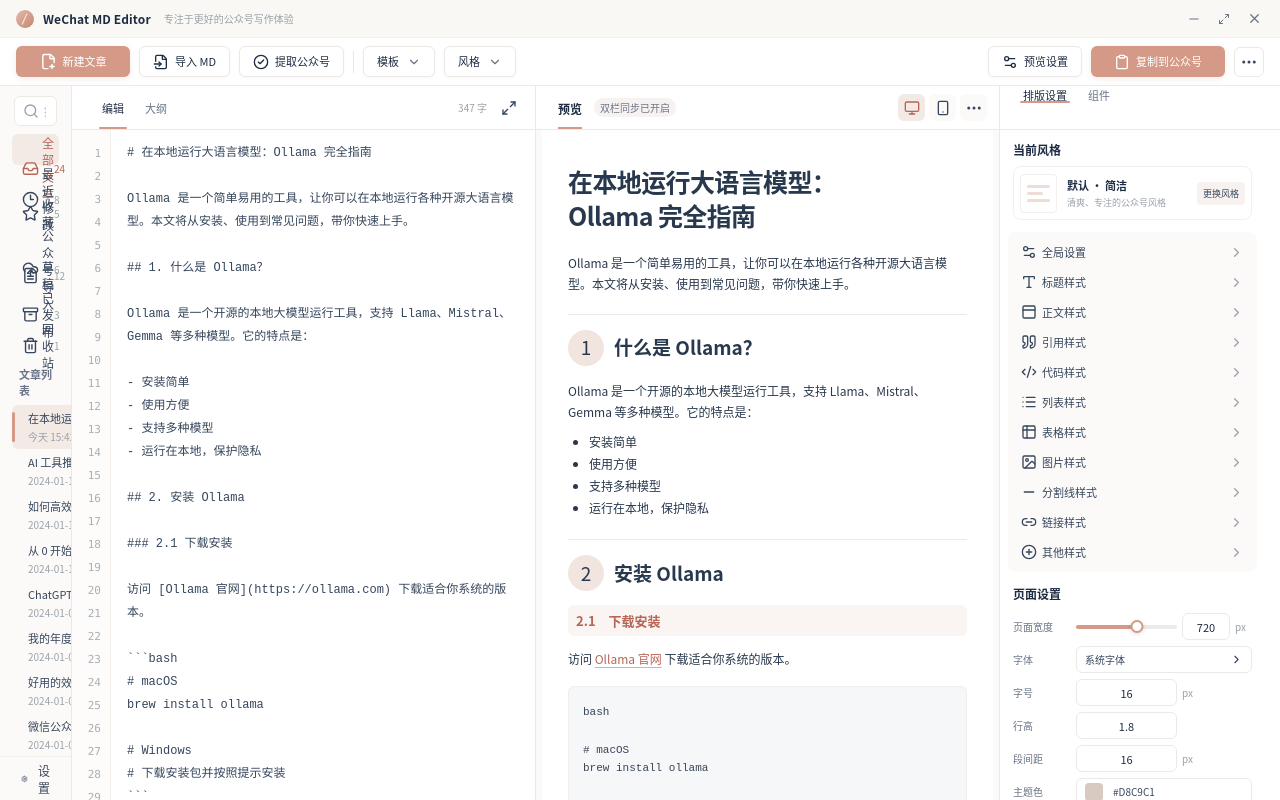
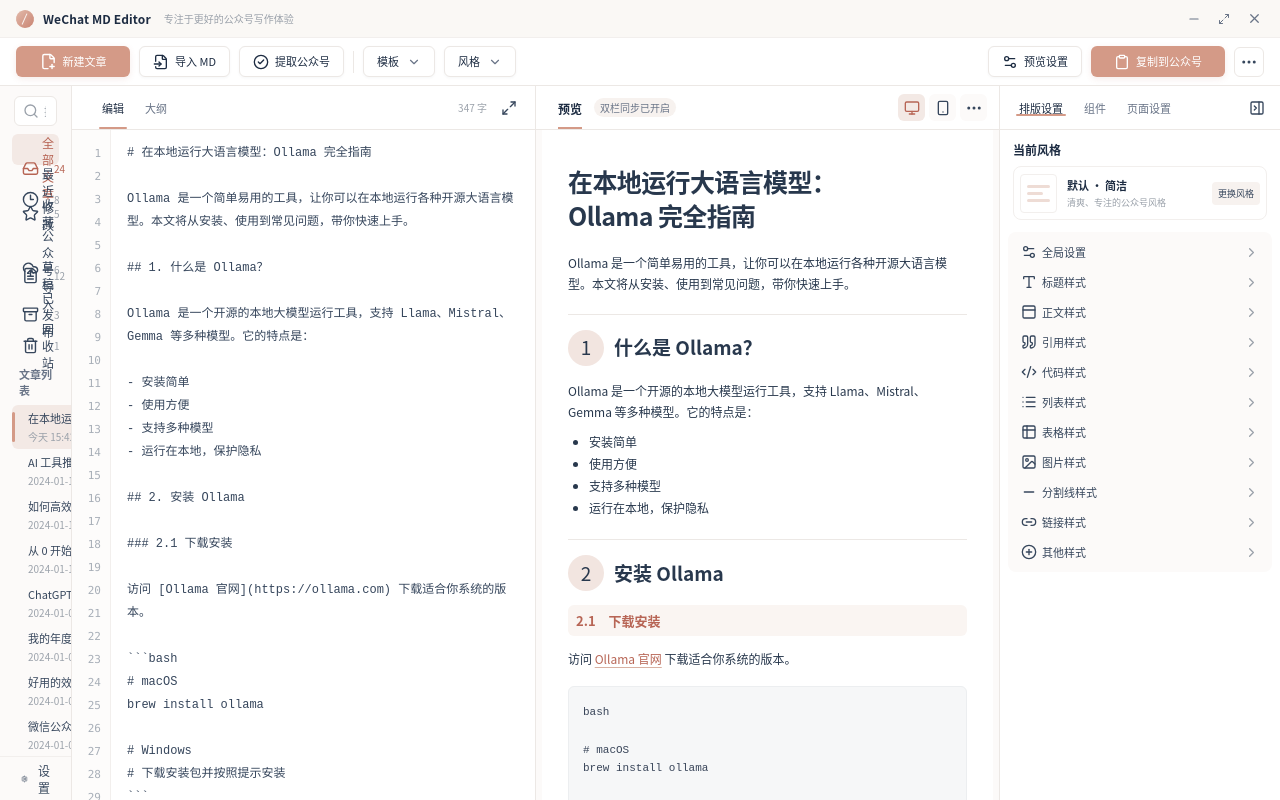
Before and after one commit to Jov3c/WeChat-md, a React (Vite) app: page / in a window 1280 px wide. Built offline with nearby package versions, Linux system fonts and the light colour scheme.

Commit message:
feat: add collapsible settings workspace

```diff
--- a/src/app/App.module.css
+++ b/src/app/App.module.css
@@ -1,34 +1,45 @@
 .app { width: 100vw; height: 100vh; overflow: hidden; background: var(--bg-app); color: var(--text-primary); }
 .workspace {
+  --workspace-sidebar-width: var(--sidebar-width);
   display: grid;
   min-height: 0;
   height: calc(100vh - var(--titlebar-height) - var(--toolbar-height));
   grid-template-columns: var(--sidebar-width) minmax(420px, 1fr) minmax(440px, 1.02fr) var(--settings-width);
   grid-template-rows: minmax(0, 1fr);
   overflow: hidden;
+  transition: grid-template-columns 180ms var(--ease-standard);
 }
 
 .workspace > * { min-height: 0; overflow: hidden; }
 
 @media (max-width: 1440px) {
-  .workspace { grid-template-columns: 235px minmax(400px, 1fr) minmax(420px, 1fr) 290px; }
+  .workspace { --workspace-sidebar-width: 235px; grid-template-columns: 235px minmax(400px, 1fr) minmax(420px, 1fr) 290px; }
 }
 
 @media (max-width: 1365px) {
-  .workspace { grid-template-columns: 72px minmax(390px, 1fr) minmax(420px, 1fr) 280px; }
+  .workspace { --workspace-sidebar-width: 72px; grid-template-columns: 72px minmax(390px, 1fr) minmax(420px, 1fr) 280px; }
   .workspace > :first-child { overflow: hidden; }
 }
 
 @media (max-width: 1179px) {
-  .workspace { grid-template-columns: 64px minmax(280px, 0.9fr) minmax(340px, 1.1fr) 250px; }
+  .workspace { --workspace-sidebar-width: 64px; grid-template-columns: 64px minmax(280px, 0.9fr) minmax(340px, 1.1fr) 250px; }
 }
 
 @media (max-width: 959px) {
-  .workspace { grid-template-columns: 58px minmax(270px, 0.9fr) minmax(330px, 1.1fr) 230px; }
+  .workspace { --workspace-sidebar-width: 58px; grid-template-columns: 58px minmax(270px, 0.9fr) minmax(330px, 1.1fr) 230px; }
 }
 
 @media (max-height: 1000px) and (min-width: 1366px) {
   .workspace {
+    --workspace-sidebar-width: var(--sidebar-width);
     grid-template-columns: var(--sidebar-width) minmax(336px, 1fr) minmax(352px, 1.02fr) var(--settings-width);
   }
 }
+
+.workspace[data-settings-open='false'] {
+  grid-template-columns: var(--workspace-sidebar-width) minmax(0, 1fr) minmax(0, 1.02fr);
+}
+
+@media (prefers-reduced-motion: reduce) {
+  .workspace { transition: none; }
+}
--- a/src/app/App.tsx
+++ b/src/app/App.tsx
@@ -1,4 +1,4 @@
-import { useState } from 'react'
+import { useEffect, useRef, useState } from 'react'
 import { TitleBar } from '../components/chrome/TitleBar'
 import { Toolbar } from '../components/chrome/Toolbar'
 import { EditorPanel } from '../components/editor/EditorPanel'
@@ -16,7 +16,20 @@
   const [settingsTab, setSettingsTab] = useState('layout')
   const [device, setDevice] = useState<PreviewDevice>('desktop')
   const [pageWidth, setPageWidth] = useState([720])
+  const [settingsOpen, setSettingsOpen] = useState(true)
   const [toastOpen, setToastOpen] = useState(false)
+  const sidebarToggleStarted = useRef(false)
+
+  useEffect(() => {
+    if (!sidebarToggleStarted.current) return
+    const label = settingsOpen ? '隐藏右侧边栏' : '显示右侧边栏'
+    document.querySelector<HTMLButtonElement>(`button[aria-label="${label}"]`)?.focus()
+  }, [settingsOpen])
+
+  const setRightSidebarOpen = (open: boolean) => {
+    sidebarToggleStarted.current = true
+    setSettingsOpen(open)
+  }
 
   const selectArticle = (id: string) => {
     const article = articles.find((item) => item.id === id)
@@ -34,11 +47,11 @@
         onExtract={() => undefined}
         onCopy={() => setToastOpen(true)}
       />
-      <div className={styles.workspace}>
+      <div className={styles.workspace} role="region" aria-label="编辑工作区" data-settings-open={settingsOpen}>
         <Sidebar articles={articles} selectedId={selectedId} onSelect={selectArticle} />
         <EditorPanel value={content} onChange={setContent} tab={editorTab} onTabChange={setEditorTab} />
-        <PreviewPanel device={device} onDeviceChange={setDevice} syncEnabled />
-        <SettingsPanel tab={settingsTab} onTabChange={setSettingsTab} pageWidth={pageWidth} onPageWidthChange={setPageWidth} />
+        <PreviewPanel device={device} onDeviceChange={setDevice} syncEnabled settingsOpen={settingsOpen} onShowSettings={() => setRightSidebarOpen(true)} />
+        {settingsOpen && <SettingsPanel tab={settingsTab} onTabChange={setSettingsTab} pageWidth={pageWidth} onPageWidthChange={setPageWidth} onClose={() => setRightSidebarOpen(false)} />}
       </div>
       <Toast open={toastOpen} onOpenChange={setToastOpen} message="已复制到剪贴板" />
     </main>
--- a/src/components/settings/SettingsPanel.module.css
+++ b/src/components/settings/SettingsPanel.module.css
@@ -1,9 +1,21 @@
 .panel { min-width: 0; min-height: 0; height: 100%; overflow: hidden; background: var(--bg-panel); }
-.header { height: var(--panel-header-height); padding-left: 25px; border-bottom: 1px solid var(--border); }
+.header { display: flex; height: var(--panel-header-height); align-items: center; justify-content: space-between; gap: 8px; padding: 0 10px 0 20px; border-bottom: 1px solid var(--border); }
+.header > button { width: 30px; height: 30px; flex: none; border: 0; background: transparent; }
 .content,
-.componentContent { min-height: 0; height: calc(100% - var(--panel-header-height)); overflow-y: auto; overscroll-behavior: contain; scrollbar-gutter: stable; }
+.componentContent,
+.pageContent {
+  min-height: 0;
+  height: calc(100% - var(--panel-header-height));
+  overflow-x: hidden;
+  overflow-y: auto;
+  overscroll-behavior: contain;
+  scrollbar-width: none;
+}
+.content::-webkit-scrollbar,
+.componentContent::-webkit-scrollbar,
+.pageContent::-webkit-scrollbar { display: none; }
 .content { padding: 17px 18px 30px; }
-.content h3, .componentContent h3 { margin: 0 0 12px; font-size: 14px; }
+.content h3, .componentContent h3, .pageContent h3 { margin: 0 0 12px; font-size: 14px; }
 .styleCard { display: grid; min-height: 68px; grid-template-columns: 48px 1fr auto; align-items: center; gap: 10px; padding: 8px; background: #fff; }
 .stylePreview { display: flex; width: 46px; height: 48px; flex-direction: column; justify-content: center; gap: 5px; padding: 8px; border: 1px solid var(--border-light); border-radius: var(--radius-xs); background: #fff; }
 .stylePreview i { display: block; height: 3px; border-radius: 99px; background: var(--accent-soft); }
@@ -16,7 +28,8 @@
 .settingRow { display: grid; width: 100%; height: 37px; grid-template-columns: 25px 1fr auto; align-items: center; padding: 0 10px; border: 0; border-radius: var(--radius-sm); background: transparent; color: var(--text-body); text-align: left; cursor: pointer; }
 .settingRow:hover { background: var(--bg-hover); }
 .settingRow svg:last-child { color: var(--text-muted); }
-.pageSettings { margin-top: 20px; }
+.pageContent { padding: 22px 18px; }
+.pageSettings { margin: 0; }
 .controlRow { display: grid; min-height: 41px; grid-template-columns: 70px minmax(0, 1fr) 60px 20px; align-items: center; gap: 7px; color: var(--text-secondary); font-size: 12px; }
 .controlRow .slider { min-width: 0; }
 .controlRow input { height: 31px; padding: 0 7px; text-align: center; }
@@ -29,9 +42,9 @@
 .componentCard { display: flex; height: 46px; align-items: center; justify-content: space-between; margin-bottom: 9px; padding: 0 13px; color: var(--text-body); }
 
 @media (max-height: 1000px) {
-  .header { padding-left: 20px; }
+  .header { padding: 0 8px 0 16px; }
   .content { padding: 11px 13px 20px; }
-  .content h3, .componentContent h3 { margin-bottom: 8px; font-size: 12px; }
+  .content h3, .componentContent h3, .pageContent h3 { margin-bottom: 8px; font-size: 12px; }
   .styleCard { min-height: 54px; grid-template-columns: 39px 1fr auto; gap: 8px; padding: 6px; }
   .stylePreview { width: 37px; height: 39px; gap: 4px; padding: 6px; }
   .styleCard strong { margin-bottom: 3px; font-size: 11px; }
@@ -39,12 +52,12 @@
   .styleCard button { padding: 5px 6px; }
   .group { margin-top: 12px; padding: 5px; }
   .settingRow { height: 30px; grid-template-columns: 21px 1fr auto; padding-inline: 8px; font-size: 11px; }
-  .pageSettings { margin-top: 13px; }
   .controlRow { min-height: 33px; grid-template-columns: 58px minmax(0, 1fr) 48px 17px; gap: 5px; font-size: 10px; }
   .controlRow input, .selectLike, .colorValue { height: 27px; }
   .selectLike, .colorValue { padding-inline: 8px; }
   .colorValue i { width: 18px; height: 18px; }
   .componentContent { padding: 16px 13px; }
+  .pageContent { padding: 16px 13px; }
   .componentCard { height: 38px; margin-bottom: 7px; font-size: 11px; }
 }
 
--- a/src/components/settings/SettingsPanel.tsx
+++ b/src/components/settings/SettingsPanel.tsx
@@ -1,5 +1,5 @@
-import { ChevronRight, Code2, Image, Link2, List, Minus, PanelTop, PlusCircle, Quote, Settings2, Table2, Type } from 'lucide-react'
-import { Card, Input, Slider, Tabs } from '../ui'
+import { ChevronRight, Code2, Image, Link2, List, Minus, PanelRightClose, PanelTop, PlusCircle, Quote, Settings2, Table2, Type } from 'lucide-react'
+import { Card, IconButton, Input, Slider, Tabs } from '../ui'
 import styles from './SettingsPanel.module.css'
 
 export interface SettingsPanelProps {
@@ -7,6 +7,7 @@
   onTabChange: (tab: string) => void
   pageWidth: number[]
   onPageWidthChange: (value: number[]) => void
+  onClose: () => void
 }
 
 const settings = [
@@ -18,14 +19,15 @@
   { label: '其他样式', icon: PlusCircle },
 ]
 
-export function SettingsPanel({ tab, onTabChange, pageWidth, onPageWidthChange }: SettingsPanelProps) {
+export function SettingsPanel({ tab, onTabChange, pageWidth, onPageWidthChange, onClose }: SettingsPanelProps) {
   return (
     <aside className={styles.panel} role="region" aria-label="排版设置">
       <header className={styles.header}>
-        <Tabs ariaLabel="设置区域" items={[{ value: 'layout', label: '排版设置' }, { value: 'components', label: '组件' }]} value={tab} onValueChange={onTabChange} />
+        <Tabs ariaLabel="设置区域" items={[{ value: 'layout', label: '排版设置' }, { value: 'components', label: '组件' }, { value: 'page', label: '页面设置' }]} value={tab} onValueChange={onTabChange} />
+        <IconButton label="隐藏右侧边栏" onClick={onClose}><PanelRightClose size={16} /></IconButton>
       </header>
       {tab === 'layout' ? (
-        <div className={styles.content} role="region" aria-label="可滚动排版设置内容">
+        <div className={styles.content} role="region" aria-label="可滚动设置内容">
           <section>
             <h3>当前风格</h3>
             <Card className={styles.styleCard}>
@@ -39,6 +41,9 @@
               <button className={styles.settingRow} type="button" key={label}><Icon size={16} /><span>{label}</span><ChevronRight size={15} /></button>
             ))}
           </section>
+        </div>
+      ) : tab === 'page' ? (
+        <div className={styles.pageContent} role="region" aria-label="可滚动设置内容">
           <section className={styles.pageSettings}>
             <h3>页面设置</h3>
             <div className={styles.controlRow}><span>页面宽度</span><div className={styles.slider}><Slider label="页面宽度" value={pageWidth} min={560} max={820} onValueChange={onPageWidthChange} /></div><Input aria-label="页面宽度数值" value={pageWidth[0]} readOnly /><em>px</em></div>
@@ -50,7 +55,7 @@
           </section>
         </div>
       ) : (
-        <div className={styles.componentContent} role="region" aria-label="可滚动排版设置内容">
+        <div className={styles.componentContent} role="region" aria-label="可滚动设置内容">
           <h3>组件样式</h3>
           <p>为文章中的独立内容块选择样式。</p>
           {['信息卡片', '步骤列表', '重点提示', '图片说明'].map((item) => <Card className={styles.componentCard} key={item}>{item}<ChevronRight size={15} /></Card>)}
--- a/src/styles/global.css
+++ b/src/styles/global.css
@@ -5,6 +5,16 @@
 *::after {
   box-sizing: border-box;
 }
+
+* {
+  scrollbar-width: thin;
+  scrollbar-color: var(--scrollbar-thumb) transparent;
+}
+
+*::-webkit-scrollbar { width: 6px; height: 6px; }
+*::-webkit-scrollbar-track { background: transparent; }
+*::-webkit-scrollbar-thumb { border-radius: 999px; background: var(--scrollbar-thumb); }
+*::-webkit-scrollbar-thumb:hover { background: var(--scrollbar-thumb-hover); }
 
 html,
 body,
--- a/src/styles/tokens.css
+++ b/src/styles/tokens.css
@@ -21,6 +21,8 @@
   --border: #ece8e5;
   --border-light: #f2efed;
   --focus-ring: rgba(183, 101, 85, 0.28);
+  --scrollbar-thumb: rgba(105, 116, 135, 0.22);
+  --scrollbar-thumb-hover: rgba(105, 116, 135, 0.38);
 
   --radius-xs: 4px;
   --radius-sm: 6px;
```
Also changed, not shown: src/components/preview/PreviewPanel.tsx (+5 -2 lines), src/components/ui/Overlays.module.css (+6 -3 lines), 1 other file (tests, documents, lock files or other folders).
